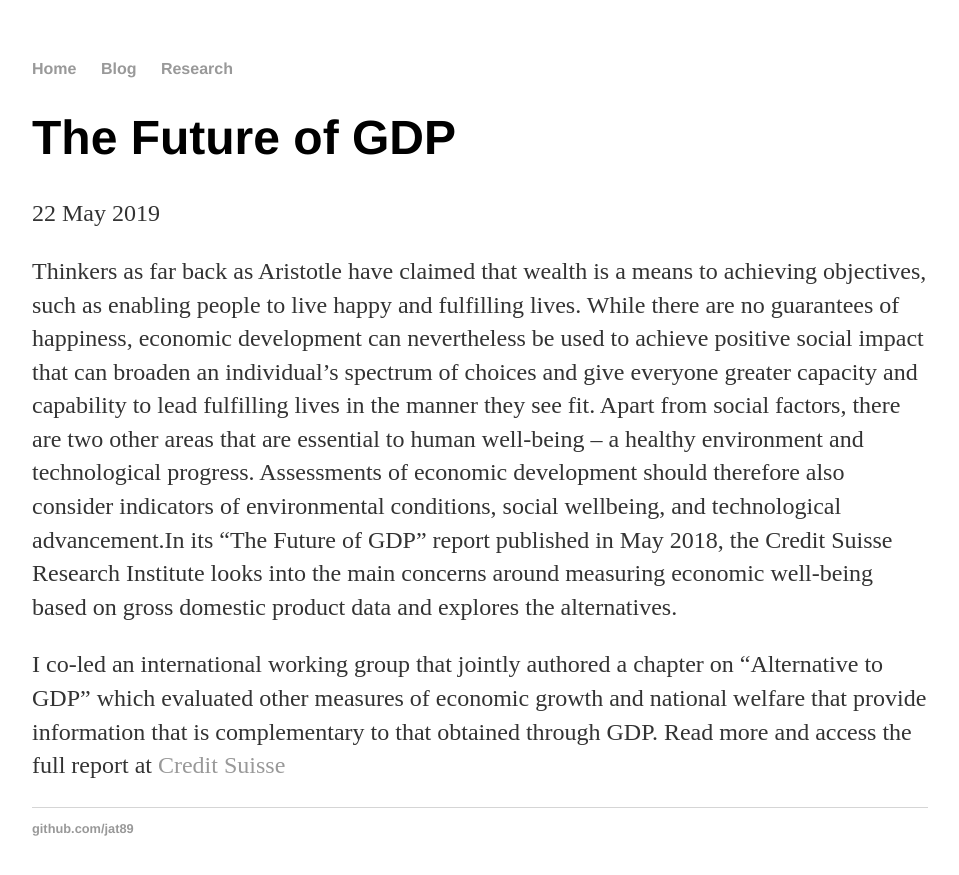
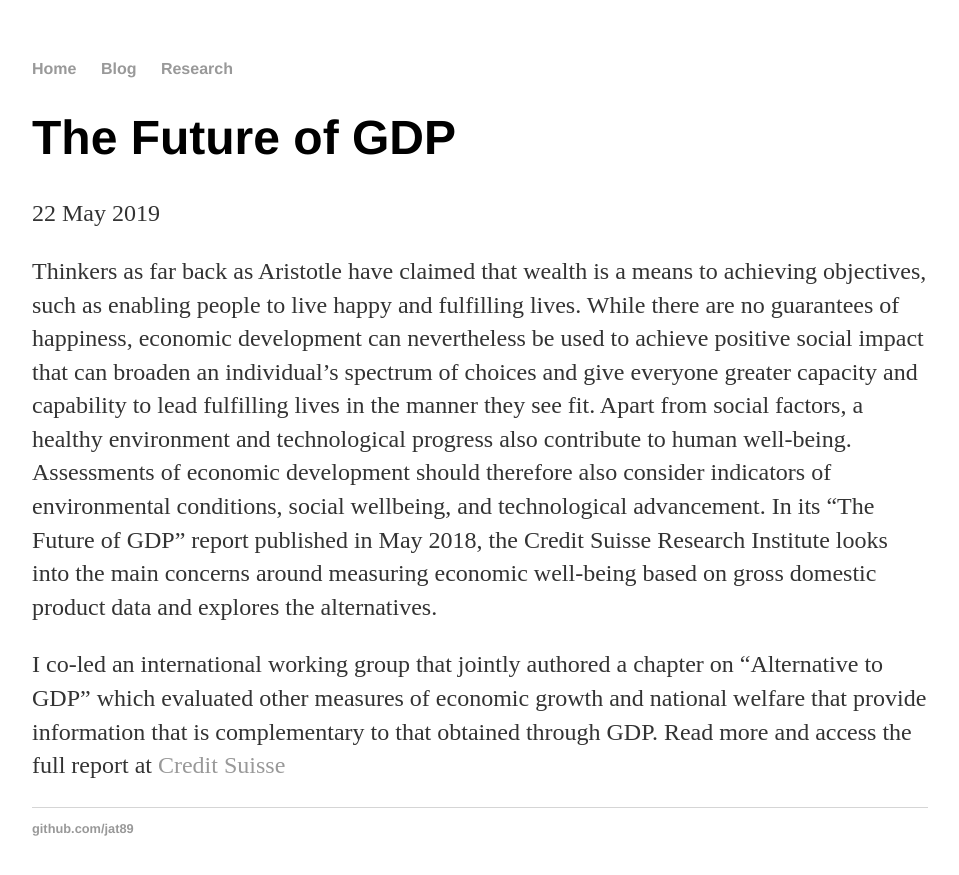
Before and after one commit to JAT89/JAT89.github.io, a Jekyll site: the page built from _posts/2019-05-22-Future-of-GDP.md, in a window 1280 px wide. Shown: the top 875 px of the page, without its empty margins (160-1119 px from the left). Built offline with Jekyll 4.4.1, drawn with Linux system fonts in a browser that asks for light colours.

Commit message:
Update 2019-05-22-Future-of-GDP.md

```diff
--- a/_posts/2019-05-22-Future-of-GDP.md
+++ b/_posts/2019-05-22-Future-of-GDP.md
@@ -5,6 +5,6 @@ categories: research
 date: 2019-05-22
 ---
 
-Thinkers as far back as Aristotle have claimed that wealth is a means to achieving objectives, such as enabling people to live happy and fulfilling lives. While there are no guarantees of happiness, economic development can nevertheless be used to achieve positive social impact that can broaden an individual’s spectrum of choices and give everyone greater capacity and capability to lead fulfilling lives in the manner they see fit. Apart from social factors, there are two other areas that are essential to human well-being – a healthy environment and technological progress. Assessments of economic development should therefore also consider indicators of environmental conditions, social wellbeing, and technological advancement.In its "The Future of GDP" report published in May 2018, the Credit Suisse Research Institute looks into the main concerns around measuring economic well-being based on gross domestic product data and explores the alternatives.
+Thinkers as far back as Aristotle have claimed that wealth is a means to achieving objectives, such as enabling people to live happy and fulfilling lives. While there are no guarantees of happiness, economic development can nevertheless be used to achieve positive social impact that can broaden an individual’s spectrum of choices and give everyone greater capacity and capability to lead fulfilling lives in the manner they see fit. Apart from social factors, a healthy environment and technological progress also contribute to human well-being. Assessments of economic development should therefore also consider indicators of environmental conditions, social wellbeing, and technological advancement. In its "The Future of GDP" report published in May 2018, the Credit Suisse Research Institute looks into the main concerns around measuring economic well-being based on gross domestic product data and explores the alternatives.
 
 I co-led an international working group that jointly authored a chapter on "Alternative to GDP" which evaluated other measures of economic growth and national welfare that provide information that is complementary to that obtained through GDP. Read more and access the full report at [Credit Suisse](https://www.credit-suisse.com/corporate/en/articles/news-and-expertise/should-we-still-care-about-gdp-201805.html )
```
